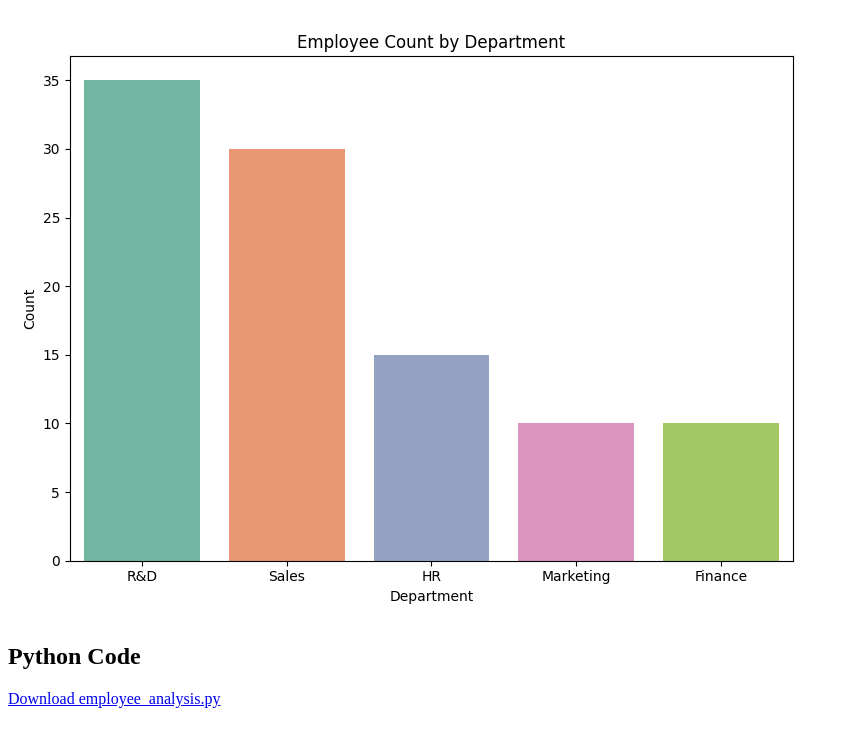
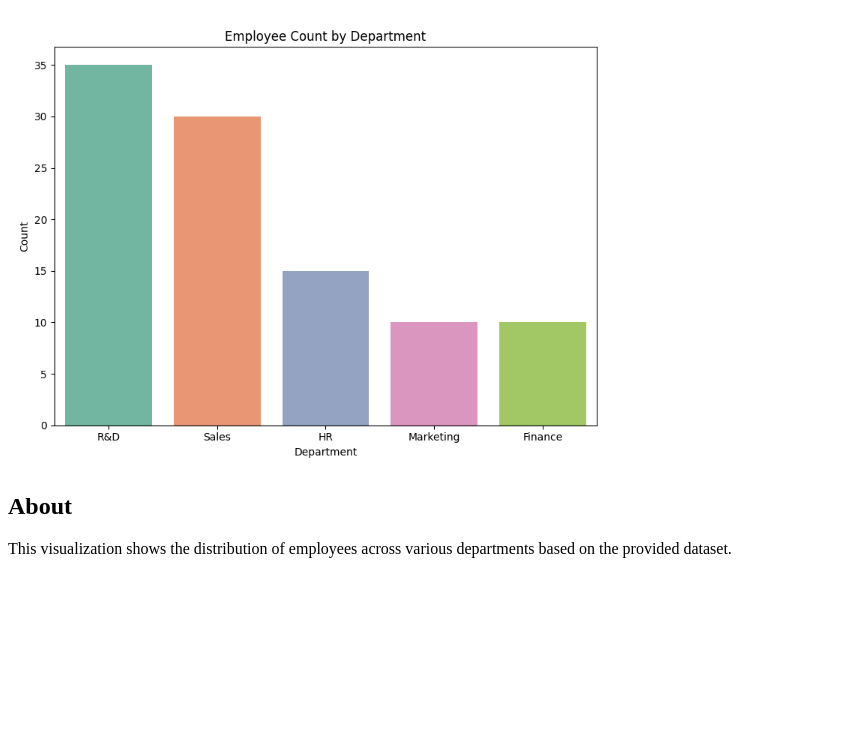
Before and after one commit to AkashVinoo/GA7Q7, a plain HTML site: page index.html in a window 1280 px wide. Shown: the part 61-800 px from the top of the page, without its empty margins (0-850 px from the left). Drawn offline with Linux system fonts and the light colour scheme.

Commit message:
Add email to index.html for verification

```diff
--- a/index.html
+++ b/index.html
@@ -1,14 +1,18 @@
 <!DOCTYPE html>
 <html lang="en">
 <head>
-    <meta charset="UTF-8">
-    <title>Employee Performance Analysis</title>
+  <meta charset="UTF-8" />
+  <meta name="viewport" content="width=device-width, initial-scale=1.0" />
+  <title>Employee Performance Analysis</title>
 </head>
 <body>
-    <h1>Department Distribution</h1>
-    <img src="department_distribution.png" alt="Department Distribution Chart" style="max-width: 100%; height: auto;">
+  <h1>Department Distribution</h1>
+  <img src="department_distribution.png" alt="Department Distribution Chart" width="600" />
 
-    <h2>Python Code</h2>
-    <p><a href="employee_analysis.py" download>Download employee_analysis.py</a></p>
+  <h2>About</h2>
+  <p>This visualization shows the distribution of employees across various departments based on the provided dataset.</p>
+
+  <!-- ✅ Embedded email for verification -->
+  <p style="display:none;">Contact: 24f2000935@ds.study.iitm.ac.in</p>
 </body>
 </html>
```
